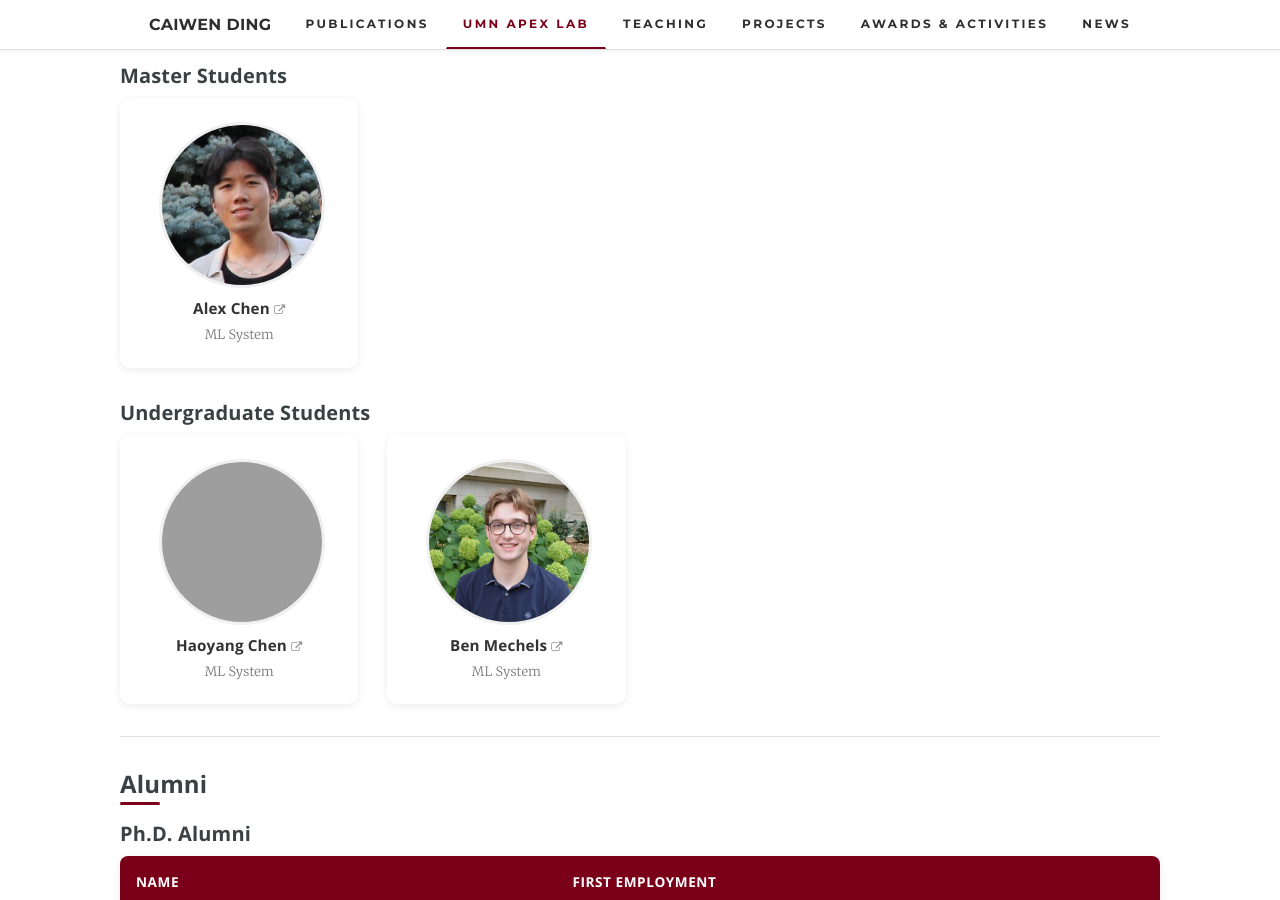
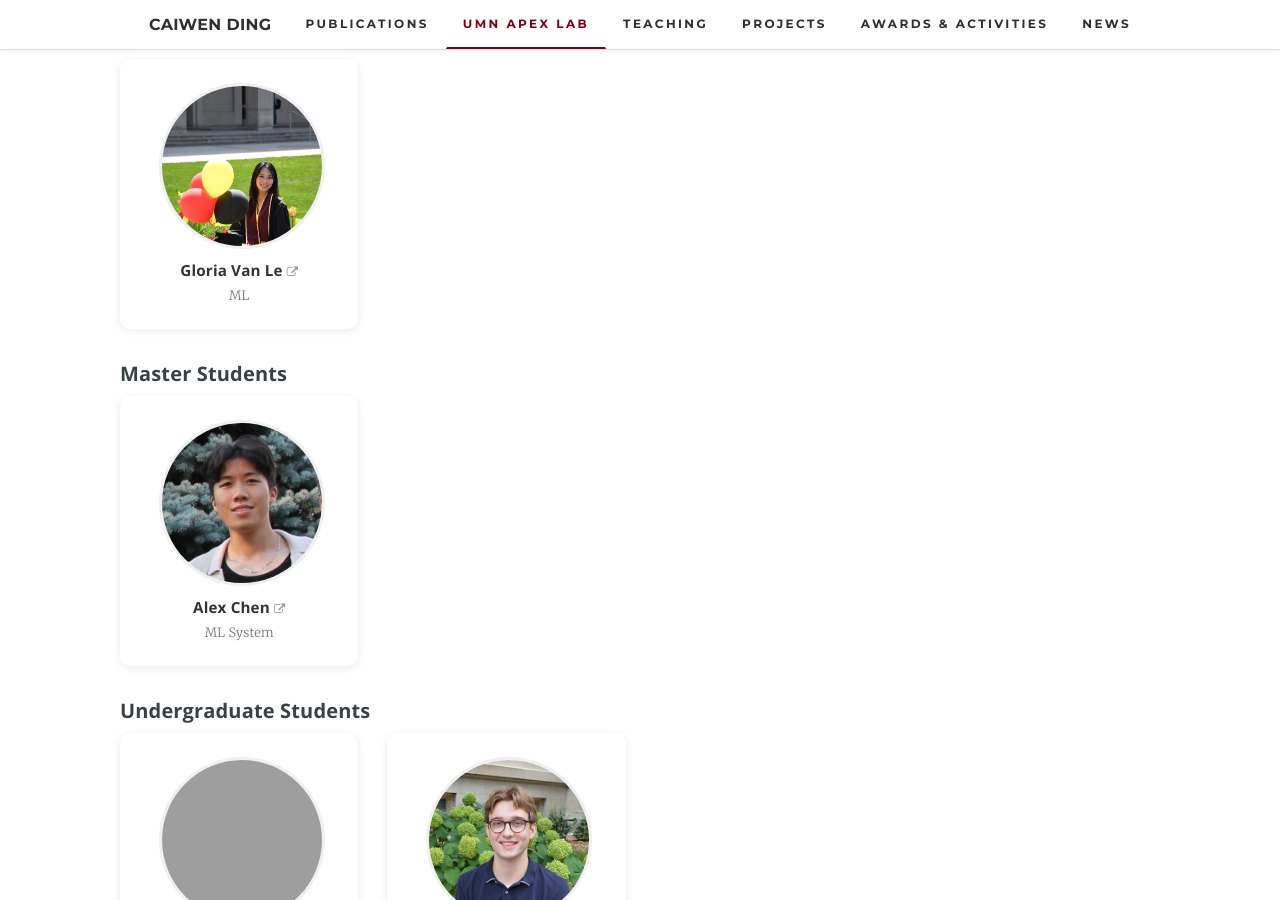
Before and after one commit to caiwending/caiwending.github.io, a Jekyll site: the page built from pages/team/index.html, in a window 1280 px wide and 900 px high, scrolled down 1579 px. Built offline with Jekyll 4.4.1, drawn with Linux system fonts in a browser that asks for light colours; grey boxes are pictures that could not be loaded.

Commit message:
Add Gloria Van Le to team with photo

```diff
--- a/_data/team.yml
+++ b/_data/team.yml
@@ -54,6 +54,10 @@ current:
       area: Model Compression, Computer Vision, NN Architecture-Hardware Co-design
       photo: ""
       url: ""
+    - name: Gloria Van Le
+      area: ML
+      photo: "GloriaVanLe.jpg"
+      url: "https://www.linkedin.com/in/gloria-van-le-132256260/"
   master:
     - name: Alex Chen
       area: ML System
```
Also changed, not shown: assets/img/team/GloriaVanLe.jpg (added).
